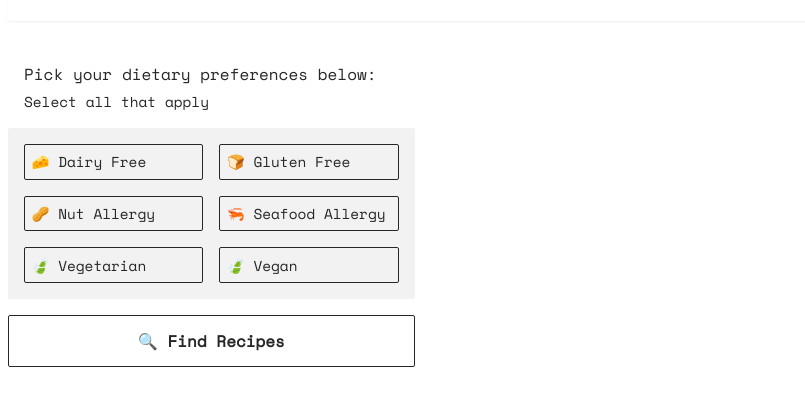
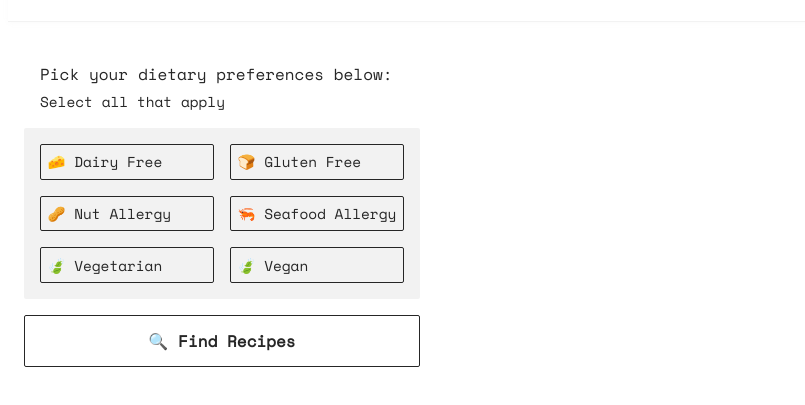
Before and after one commit to MTiergarten/redi-webdev-project, a plain HTML site: page index.html in a window 1280 px wide. Shown: the part 71-476 px from the top of the page, without its empty margins (0-805 px from the left). Drawn offline with nearby package versions, Linux system fonts and the light colour scheme.

Commit message:
fixed margins

```diff
--- a/style.css
+++ b/style.css
@@ -45,7 +45,7 @@ img {
     border-radius: 2px;
 }
 
-/* font styles */
+/* font and styles */
 
 h1, h3, p {
     margin: 0;
@@ -220,6 +220,11 @@ p {
 
 @media only screen and (min-width: 768px) {
 
+    .content {
+        padding-left: 1rem;
+        padding-right: 1rem;
+    }
+
     .body-text {
         font-size: 0.9rem;
     }
```
